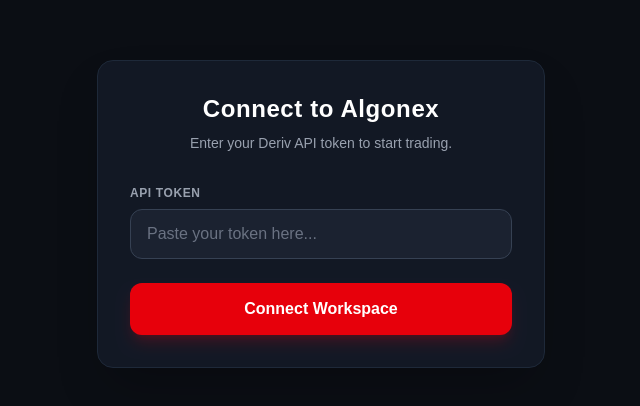
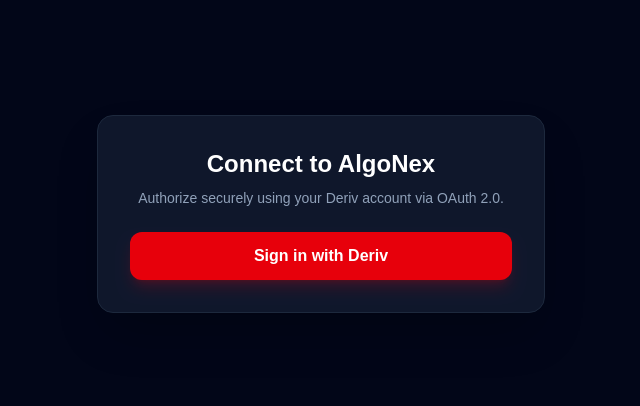
Before and after one commit to Kabatabrian5/deriv-trading-app, a Next.js app: page /auth in a window 1280 px wide. Shown: the part 186-592 px from the top of the page, without its empty margins (319-959 px from the left). Built offline with nearby package versions, Linux system fonts and the light colour scheme; no server answers.

Commit message:
Replace manual token input with official Deriv OAuth redirect

```diff
--- a/src/app/auth/page.tsx
+++ b/src/app/auth/page.tsx
@@ -1,108 +1,29 @@
 'use client';
 
-import { useState } from 'react';
-import { useRouter } from 'next/navigation';
-
-const DERIV_CONFIG = {
-  app_id: process.env.NEXT_PUBLIC_DERIV_APP_ID || '34668T5a68zUtQACHU0u5',
-};
+import React from 'react';
+import { getDerivLoginUrl } from '@/config/deriv';
 
 export default function AuthPage() {
-  const [token, setToken] = useState('');
-  const [loading, setLoading] = useState(false);
-  const [error, setError] = useState('');
-  const router = useRouter();
-
-  const handleConnect = async (e: React.FormEvent) => {
-    e.preventDefault();
-    if (!token.trim()) {
-      setError('Please enter a valid API token.');
-      return;
-    }
-
-    setLoading(true);
-    setError('');
-
-    try {
-      // Correct WebSocket URL format required by Deriv API gateway
-      const wsUrl = `wss://ws.derivws.com/websockets/v3?app_id=${DERIV_CONFIG.app_id}`;
-      const ws = new WebSocket(wsUrl);
-
-      ws.onopen = () => {
-        ws.send(
-          JSON.stringify({
-            authorize: token.trim(),
-          })
-        );
-      };
-
-      ws.onmessage = (event) => {
-        const data = JSON.parse(event.data);
-
-        if (data.msg_type === 'authorize') {
-          if (data.error) {
-            setError(data.error.message || 'Authentication failed. Please check your token.');
-            setLoading(false);
-            ws.close();
-          } else {
-            localStorage.setItem('deriv_api_token', token.trim());
-            localStorage.setItem('client_accounts', JSON.stringify(data.authorize.account_list || []));
-
-            setLoading(false);
-            ws.close();
-            router.push('/dashboard');
-          }
-        }
-      };
-
-      ws.onerror = () => {
-        setError('Failed to connect to Deriv WebSocket gateway. Check your network or App ID.');
-        setLoading(false);
-      };
-
-    } catch (err: any) {
-      setError(err.message || 'An unexpected error occurred.');
-      setLoading(false);
-    }
+  const handleDerivLogin = () => {
+    // Redirects user to Deriv OAuth login with your AlgoNex App ID & 3% markup active
+    const loginUrl = getDerivLoginUrl();
+    window.location.href = loginUrl;
   };
 
   return (
-    <main className="flex min-h-screen items-center justify-center bg-[#0b0e14] px-4">
-      <div className="w-full max-w-md rounded-2xl bg-[#121824] p-8 shadow-2xl border border-gray-800">
-        <div className="text-center mb-8">
-          <h1 className="text-2xl font-bold text-white tracking-wide">Connect to Algonex</h1>
-          <p className="text-sm text-gray-400 mt-2">Enter your Deriv API token to start trading.</p>
-        </div>
+    <main className="min-h-screen bg-slate-950 flex items-center justify-center p-4">
+      <div className="max-w-md w-full bg-slate-900 border border-slate-800 rounded-2xl p-8 shadow-2xl text-center">
+        <h1 className="text-2xl font-bold text-white mb-2">Connect to AlgoNex</h1>
+        <p className="text-sm text-slate-400 mb-6">
+          Authorize securely using your Deriv account via OAuth 2.0.
+        </p>
 
-        {error && (
-          <div className="mb-4 rounded-lg bg-red-500/10 border border-red-500/20 p-3 text-sm text-red-400 text-center">
-            {error}
-          </div>
-        )}
-
-        <form onSubmit={handleConnect} className="space-y-6">
-          <div>
-            <label className="block text-xs font-semibold uppercase tracking-wider text-gray-400 mb-2">
-              API Token
-            </label>
-            <input
-              type="password"
-              value={token}
-              onChange={(e) => setToken(e.target.value)}
-              placeholder="Paste your token here..."
-              className="w-full rounded-xl bg-[#1b2230] border border-gray-700 px-4 py-3 text-white placeholder-gray-500 focus:border-red-500 focus:outline-none focus:ring-1 focus:ring-red-500 transition"
-              required
-            />
-          </div>
-
-          <button
-            type="submit"
-            disabled={loading}
-            className="w-full rounded-xl bg-red-600 py-3.5 font-semibold text-white shadow-lg shadow-red-600/20 hover:bg-red-500 active:scale-[0.99] transition disabled:opacity-50"
-          >
-            {loading ? 'Verifying Workspace...' : 'Connect Workspace'}
-          </button>
-        </form>
+        <button
+          onClick={handleDerivLogin}
+          className="w-full py-3 px-4 bg-red-600 hover:bg-red-700 text-white font-semibold rounded-xl transition duration-200 shadow-lg shadow-red-600/20"
+        >
+          Sign in with Deriv
+        </button>
       </div>
     </main>
   );
```
